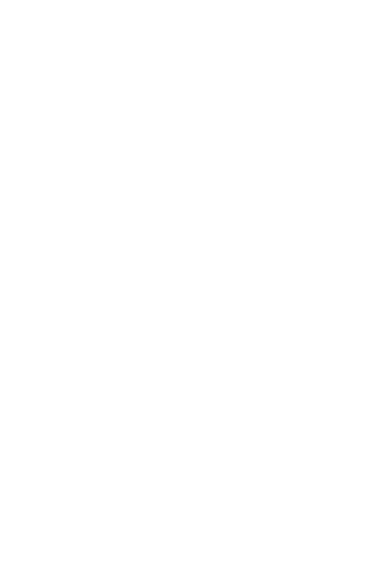
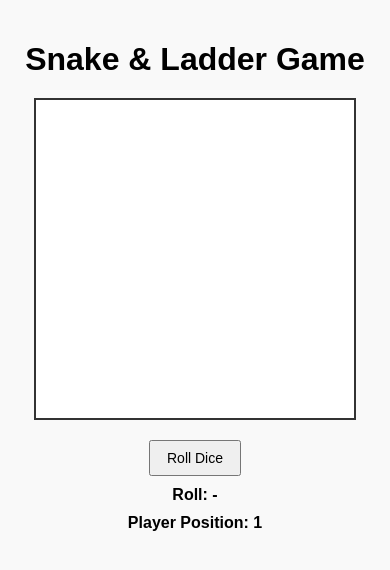
Before and after one commit to Techy-Play/TEAM_DEV-s, a plain HTML site: page index.html in a window 390 px wide. Drawn offline with Linux system fonts and the light colour scheme.

Commit message:
Created a basic structure for the game

```diff
--- a/index.html
+++ b/index.html
@@ -1,11 +1,21 @@
 <!DOCTYPE html>
 <html lang="en">
 <head>
-    <meta charset="UTF-8">
-    <meta name="viewport" content="width=device-width, initial-scale=1.0">
-    <title>Document</title>
+    <meta charset="UTF-8" />
+    <meta name="viewport" content="width=device-width, initial-scale=1" />
+    <title>Snake & Ladder Game</title>
+    <link rel="stylesheet" href="style.css" />
 </head>
 <body>
-
+    <h1>Snake & Ladder Game</h1>
+    <div id="game-container">
+        <div id="board"></div>
+        <div id="controls">
+            <button id="roll-dice">Roll Dice</button>
+            <div id="dice-result">Roll: -</div>
+            <div id="player-position">Player Position: 1</div>
+        </div>
+    </div>
+    <script src="script.js"></script>
 </body>
 </html>
--- a/style.css
+++ b/style.css
@@ -0,0 +1,70 @@
+body {
+    font-family: Arial, sans-serif;
+    margin: 20px;
+    background-color: #f9f9f9;
+    display: flex;
+    flex-direction: column;
+    align-items: center;
+}
+
+h1 {
+    margin-bottom: 20px;
+}
+
+#game-container {
+    display: flex;
+    flex-direction: column;
+    align-items: center;
+}
+
+#board {
+    display: grid;
+    grid-template-columns: repeat(10, 40px);
+    grid-template-rows: repeat(10, 40px);
+    gap: 2px;
+    border: 2px solid #333;
+    background-color: #fff;
+}
+
+.cell {
+    width: 40px;
+    height: 40px;
+    border: 1px solid #ccc;
+    display: flex;
+    justify-content: center;
+    align-items: center;
+    font-size: 12px;
+    position: relative;
+}
+
+#controls {
+    margin-top: 20px;
+    text-align: center;
+}
+
+#roll-dice {
+    padding: 10px 20px;
+    font-size: 16px;
+    cursor: pointer;
+}
+
+#dice-result, #player-position {
+    margin-top: 10px;
+    font-weight: bold;
+}
+
+@media (max-width: 500px) {
+    #board {
+        grid-template-columns: repeat(10, 30px);
+        grid-template-rows: repeat(10, 30px);
+    }
+    .cell {
+        width: 30px;
+        height: 30px;
+        font-size: 10px;
+    }
+    #roll-dice {
+        font-size: 14px;
+        padding: 8px 16px;
+    }
+}
```
